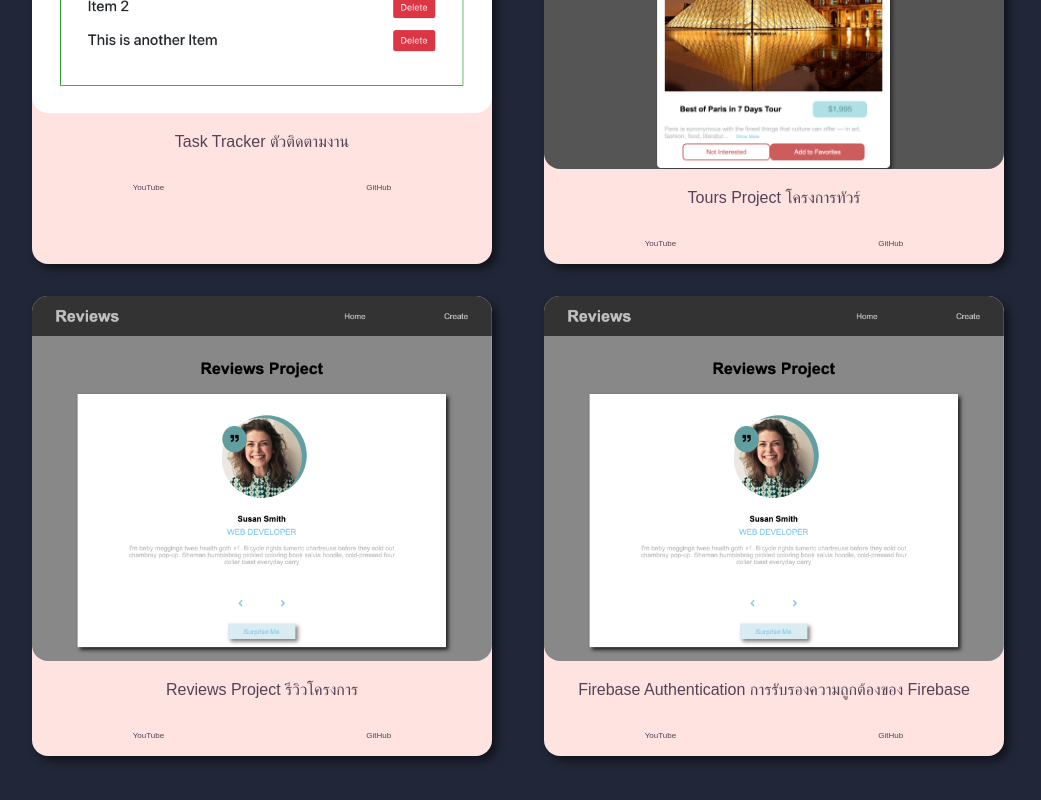
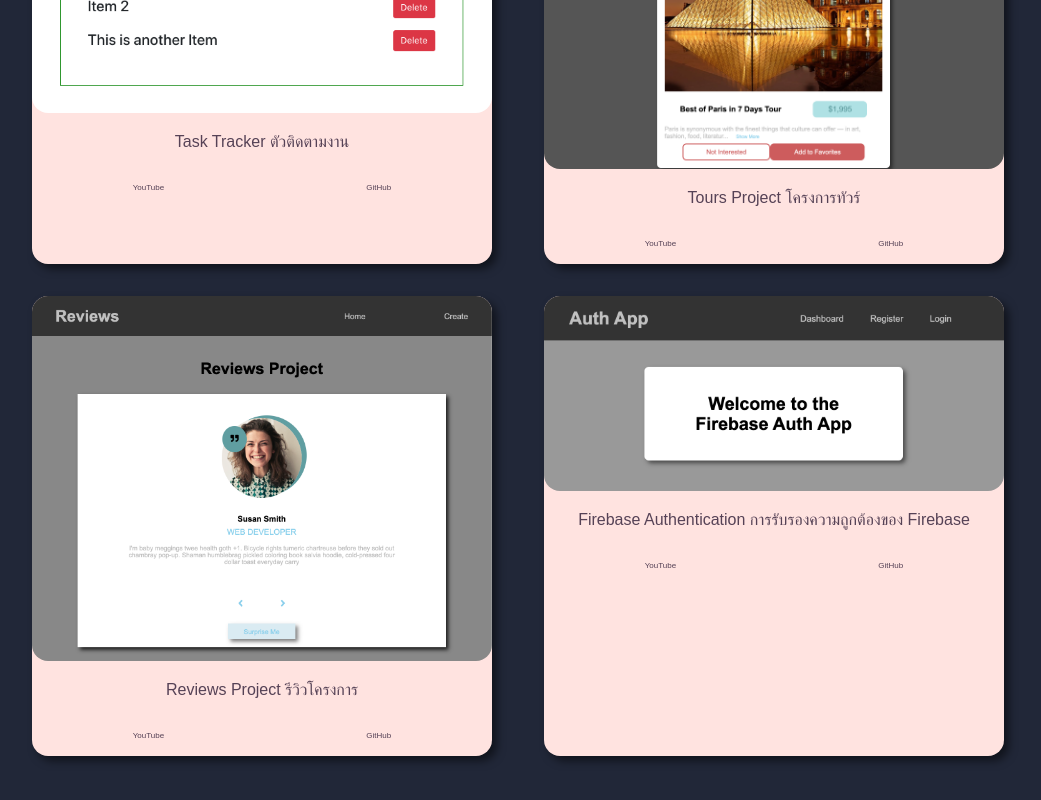
Before and after one commit to linusidom/project_showcase, a React (Create React App) app: page / in a window 1280 px wide. Shown: the part 1541-2341 px from the top of the page, without its empty margins (122-1163 px from the left). Built offline with nearby package versions, Linux system fonts and the light colour scheme.

Commit message:
updated with firebase app

```diff
--- a/src/data.js
+++ b/src/data.js
@@ -68,7 +68,7 @@ const data = [
         netlifyLink:'https://spotskillz-firebase-auth.netlify.app/',
         youtubeLink:'https://www.youtube.com/watch?v=sXxDRDaNmFc',
         githubLink:'https://github.com/linusidom/coding101/tree/main/reactIntro/firebase_auth_redux',
-        imageLink:'../assets/ReviewsProject.png',
+        imageLink:'../assets/FirebaseAuth.png',
         title: 'Firebase Authentication',
         titleThai: 'การรับรองความถูกต้องของ Firebase',
         category:'basic',
```
